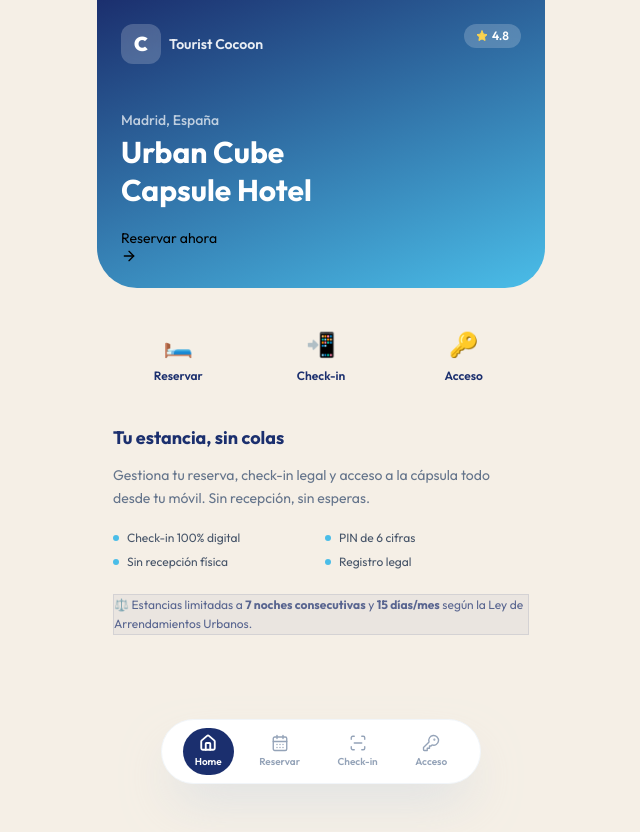
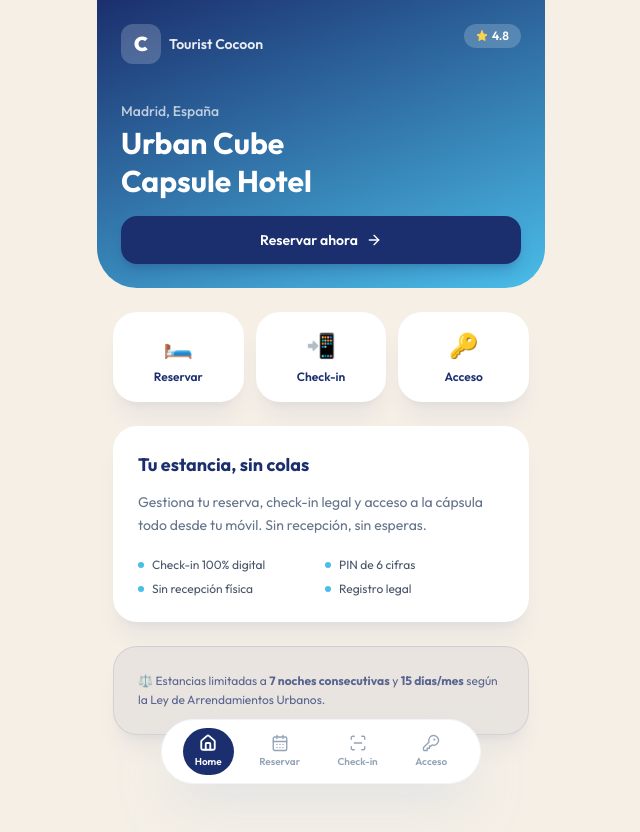
Before and after one commit to AlejandroPerez47/ISST-Grupo14-Coocon, a Next.js app in the folder frontend/: page / in a window 1280 px wide. Shown: the top 832 px of the page, without its empty margins (319-959 px from the left). Before the commit the page ends 800 px from the top, so only its background shows below. Built offline with nearby package versions, Linux system fonts and the light colour scheme.

Commit message:
Mejora Visual

```diff
--- a/frontend/src/app/globals.css
+++ b/frontend/src/app/globals.css
@@ -8,6 +8,21 @@
     -webkit-tap-highlight-color: transparent;
   }
   body {
-    @apply bg-cream min-h-screen;
+    @apply bg-cream min-h-screen text-slate-800;
   }
 }
+
+@layer components {
+  .card {
+    @apply bg-white rounded-3xl p-6 shadow-xl shadow-navy/5 border border-white/50 relative overflow-hidden;
+  }
+  .form-label {
+    @apply block text-xs font-semibold text-slate-500 uppercase tracking-widest mb-1.5;
+  }
+  .input-underline {
+    @apply w-full bg-transparent border-b-2 border-slate-200 py-2 text-navy font-medium placeholder-slate-300 focus:outline-none focus:border-sky transition-colors;
+  }
+  .btn-primary {
+    @apply bg-navy text-white rounded-2xl py-3.5 px-6 font-semibold flex w-full items-center justify-center gap-2 hover:bg-[#152456] active:scale-[0.98] transition-all shadow-lg shadow-navy/20 disabled:opacity-50 disabled:cursor-not-allowed;
+  }
+}
```
Also changed, not shown: 1 other file (tests, documents, lock files or other folders).
